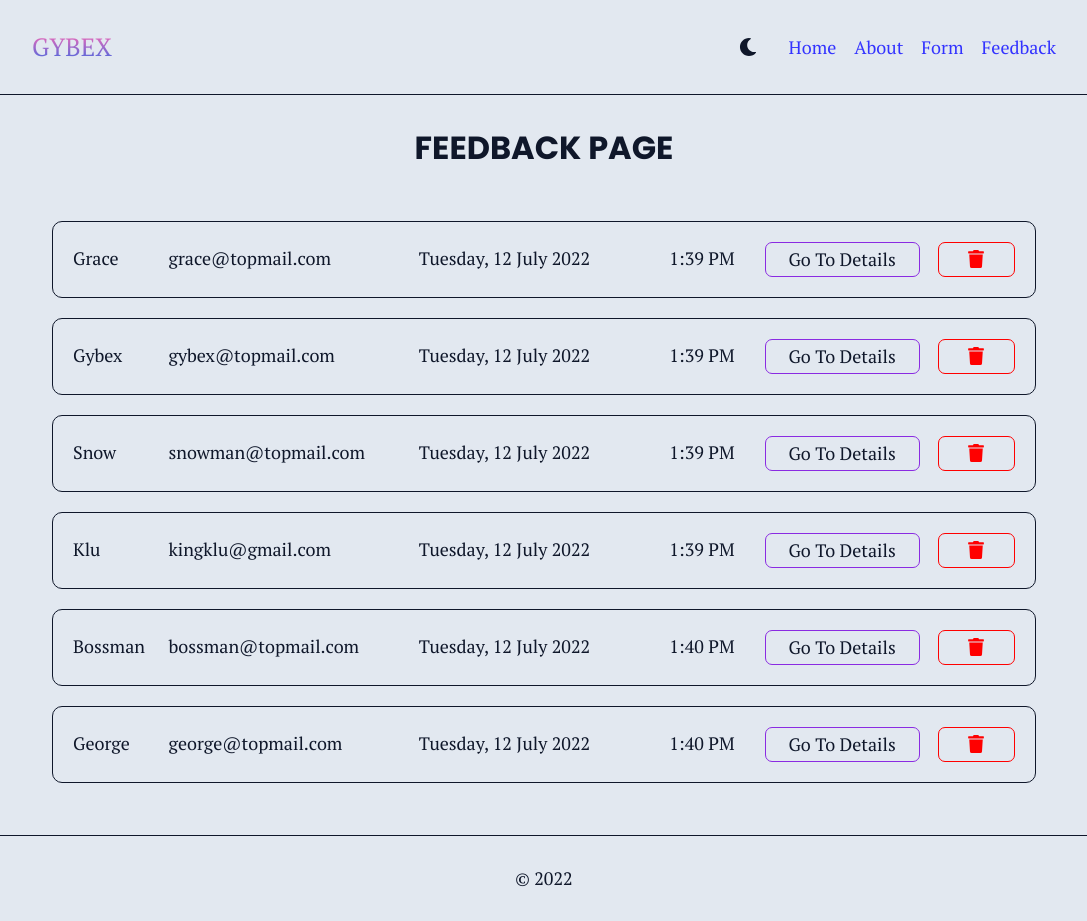
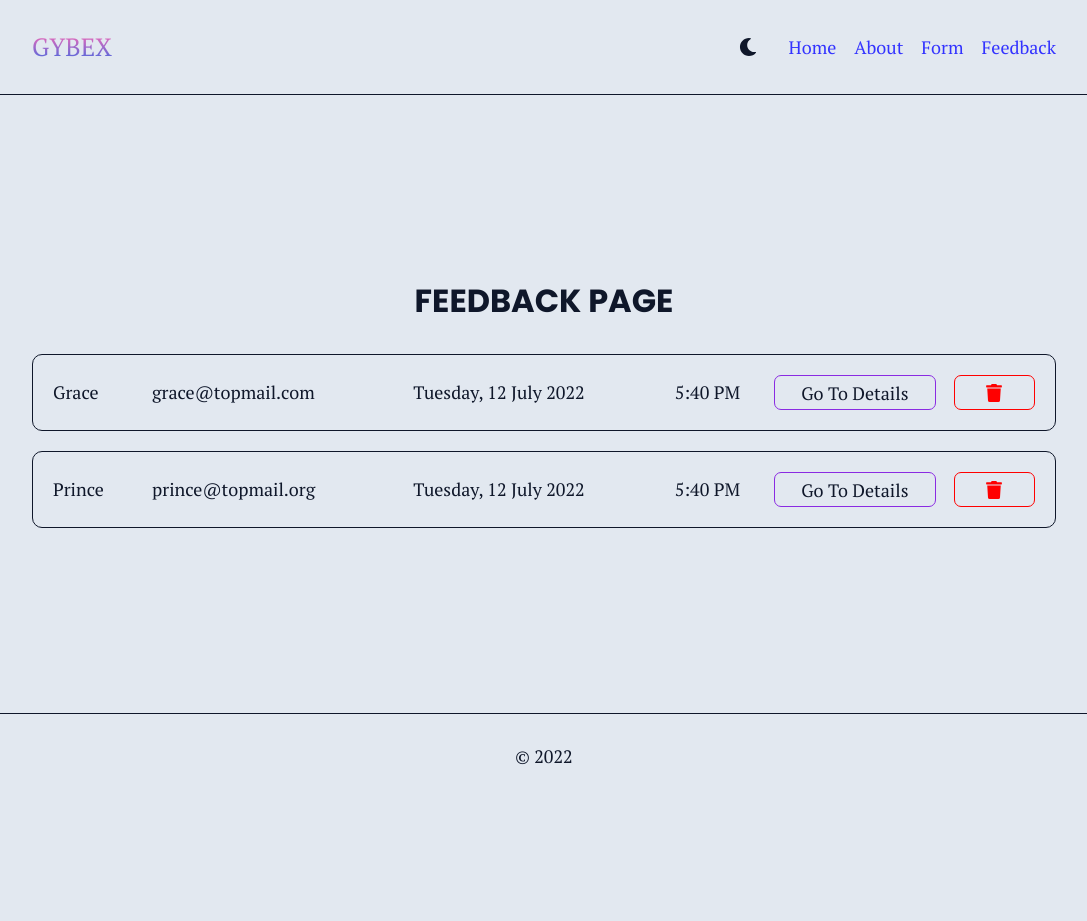
Before and after one commit to Yawson-Enoch/employee-records-system, a Next.js app: page /feedback in a window 1280 px wide. Shown: the whole page, without its empty margins (96-1183 px from the left). After the commit the page ends 800 px from the top, so only its background shows below. Built offline with nearby package versions, Linux system fonts and the light colour scheme.

Commit message:
fix: solve possible undefined employees data and improve ui

```diff
--- a/components/main/feedback/FeedbackPage.styles.ts
+++ b/components/main/feedback/FeedbackPage.styles.ts
@@ -12,7 +12,6 @@ export const FeedbackPageWrapper = styled.div`
   }
 
   ul {
-    padding: 2rem;
     display: flex;
     flex-direction: column;
     gap: 2rem;
@@ -34,7 +33,7 @@ export const GoToDetailsButton = styled.button`
   background-color: transparent;
   border: 1px solid blueviolet;
   border-radius: 7px;
-  padding: 0.3rem 0.7rem;
+  padding: 0.3rem 0.5rem;
   height: 3.5rem;
 `;
 export const DeleteButton = styled.button`
@@ -42,9 +41,10 @@ export const DeleteButton = styled.button`
   color: red;
   border: 1px solid red;
   height: 3.5rem;
-  padding: 0.3rem 0.7rem;
+  padding: 0.3rem 0.5rem;
   border-radius: 7px;
   display: flex;
   justify-content: center;
   align-items: center;
+  cursor: pointer;
 `;
--- a/components/main/feedback/FeedbackPage.tsx
+++ b/components/main/feedback/FeedbackPage.tsx
@@ -6,19 +6,23 @@ const FeedbackPage = () => {
   const { employees, isLoading } = useEmployeesDbContext();
 
   if (isLoading) {
-    return <p style={{ textAlign: 'center' }}>Loading...Please Wait</p>;
+    return <p style={{ textAlign: 'center' }}>Loading...Please Wait.</p>;
   }
 
-  if (employees?.length === 0) {
-    return <p style={{ textAlign: 'center' }}>Data Is Empty</p>;
+  if (!employees) {
+    return <p style={{ textAlign: 'center' }}>No data yet.</p>;
+  }
+
+  if (employees.length === 0) {
+    return <p style={{ textAlign: 'center' }}>Data Is Empty.</p>;
   }
 
   return (
     <FeedbackPageWrapper>
       <h1>Feedback Page</h1>
       <ul>
-        {employees?.map((employee) => {
-          return <FeedbackList key={employee?.id} {...employee} />;
+        {employees.map((employee) => {
+          return <FeedbackList key={employee.id} {...employee} />;
         })}
       </ul>
     </FeedbackPageWrapper>
--- a/data/employees.json
+++ b/data/employees.json
@@ -1 +1 @@
-[{"id":"1657633141609","name":"Grace","email":"grace@topmail.com","addedDate":"Tuesday, 12 July 2022","addedTime":"1:39 PM"},{"id":"1657633152762","name":"Gybex","email":"gybex@topmail.com","addedDate":"Tuesday, 12 July 2022","addedTime":"1:39 PM"},{"id":"1657633159429","name":"Snow","email":"snowman@topmail.com","addedDate":"Tuesday, 12 July 2022","addedTime":"1:39 PM"},{"id":"1657633193410","name":"Klu","email":"kingklu@gmail.com","addedDate":"Tuesday, 12 July 2022","addedTime":"1:39 PM"},{"id":"1657633201466","name":"Bossman","email":"bossman@topmail.com","addedDate":"Tuesday, 12 July 2022","addedTime":"1:40 PM"},{"id":"1657633207260","name":"George","email":"george@topmail.com","addedDate":"Tuesday, 12 July 2022","addedTime":"1:40 PM"}]
+[{"id":"1657647618199","name":"Grace","email":"grace@topmail.com","addedDate":"Tuesday, 12 July 2022","addedTime":"5:40 PM"},{"id":"1657647629649","name":"Prince","email":"prince@topmail.org","addedDate":"Tuesday, 12 July 2022","addedTime":"5:40 PM"}]
--- a/package.json
+++ b/package.json
@@ -12,7 +12,8 @@
     "react": "17.0.2",
     "react-dom": "17.0.2",
     "react-icons": "^4.3.1",
-    "styled-components": "^5.3.3"
+    "styled-components": "^5.3.3",
+    "swr": "^1.3.0"
   },
   "devDependencies": {
     "@types/node": "17.0.15",
```
Also changed, not shown: 1 other file (tests, documents, lock files or other folders).
